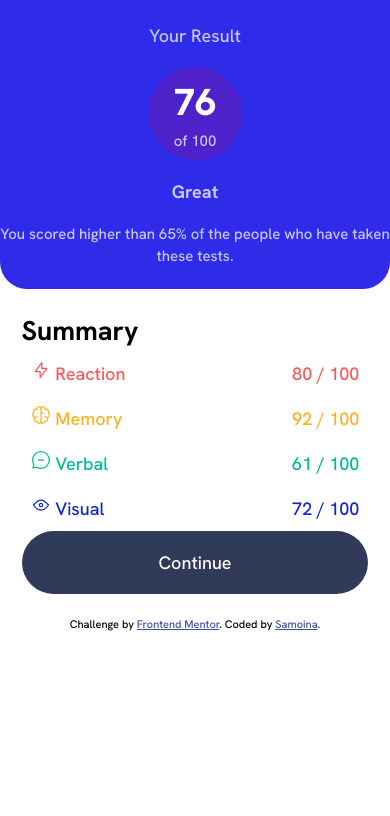
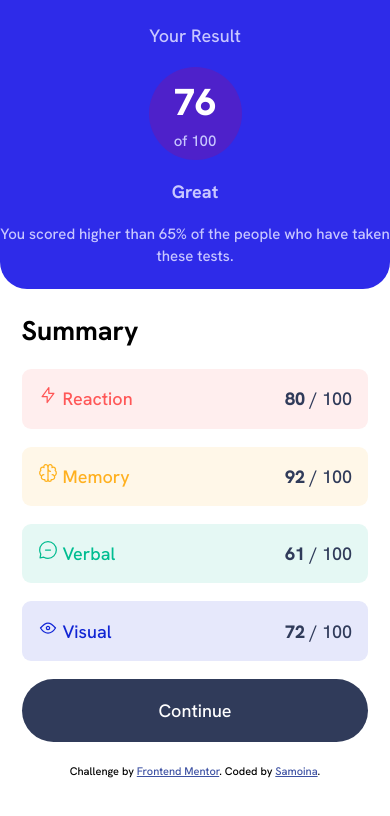
Before and after one commit to samoina/resuts-summary-component, a plain HTML site: page index.html in a window 390 px wide. Drawn offline with Linux system fonts and the light colour scheme.

Commit message:
Complete styling the mobile version

```diff
--- a/index.html
+++ b/index.html
@@ -32,24 +32,24 @@
       <div class="main__summary--div main__summary--reaction">
         <p><img src="./assets/images/icon-reaction.svg" alt="">
           Reaction</p>
-        <span class="summary__score">80 / 100</span>
+        <span class="summary__score"><b class="extra-bold">80</b> / 100</span>
       </div>
 
       <div class="main__summary--div main__summary--memory">
         <p><img src="./assets/images/icon-memory.svg" alt=""> Memory</p>
-        <span class="summary__score">92 / 100</span>
+        <span class="summary__score"><b class="extra-bold">92</b> / 100</span>
       </div>
 
       <div class="main__summary--div main__summary--verbal">
         <p><img src="./assets/images/icon-verbal.svg" alt="">
           Verbal</p>
-        <span class="summary__score">61 / 100</span>
+        <span class="summary__score"><b class="extra-bold">61</b> / 100</span>
       </div>
 
       <div class="main__summary--div main__summary--visual">
         <p><img src="./assets/images/icon-visual.svg" alt="">
           Visual</p>
-        <span class="summary__score">72 / 100</span>
+        <span class="summary__score"><b class="extra-bold">72</b> / 100</span>
       </div>
       <button class="main__button" type="submit">
         Continue</button>
--- a/style.css
+++ b/style.css
@@ -108,28 +108,41 @@ select {
 /* summary */
 .main__summary {
 	padding: 1.2em;
+	display: flex;
+	flex-direction: column;
+	gap: 1em;
 }
 
 .main__summary--div {
 	display: flex;
 	justify-content: space-between;
-	padding: 0.5em;
+	align-items: center;
+	padding: 0.9em;
+	border-radius: 0.5em;
 }
 
 .main__summary--reaction {
 	color: var(--light-red);
+	background-color: hsla(0, 100%, 67%, 0.1);
 }
 
 .main__summary--memory {
 	color: var(--orangey-yellow);
+	background-color: hsla(39, 100%, 56%, 0.1);
 }
 
 .main__summary--verbal {
 	color: var(--green-teal);
+	background-color: hsla(166, 100%, 37%, 0.1);
 }
 
 .main__summary--visual {
 	color: var(--cobalt-blue);
+	background-color: hsla(234, 85%, 45%, 0.1);
+}
+
+.summary__score {
+	color: var(--dark-gray-blue);
 }
 
 .main__button {
```
